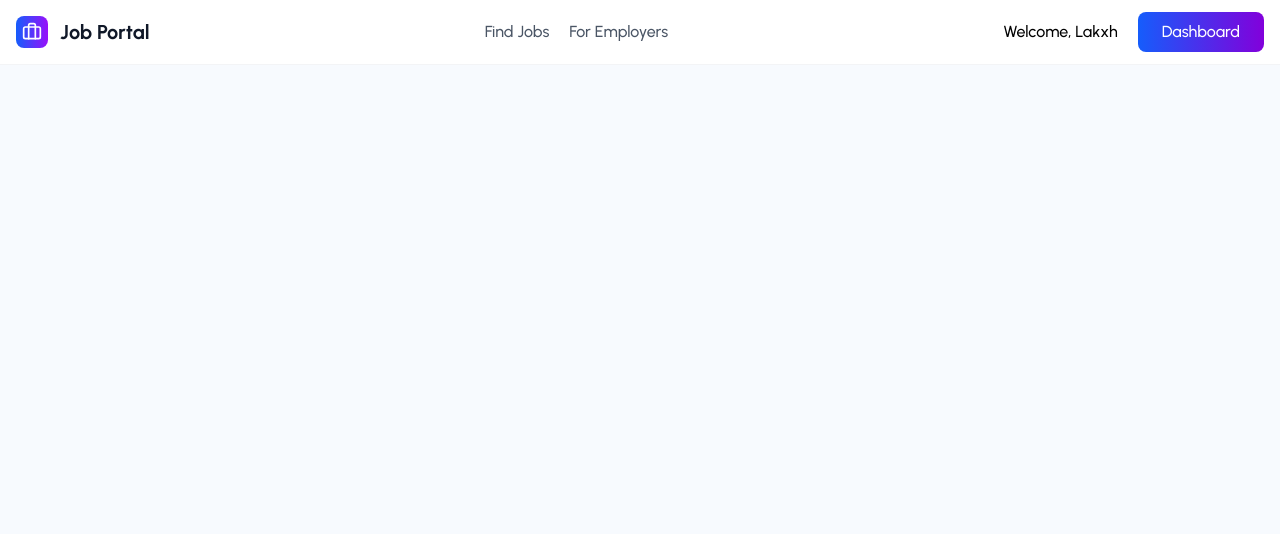
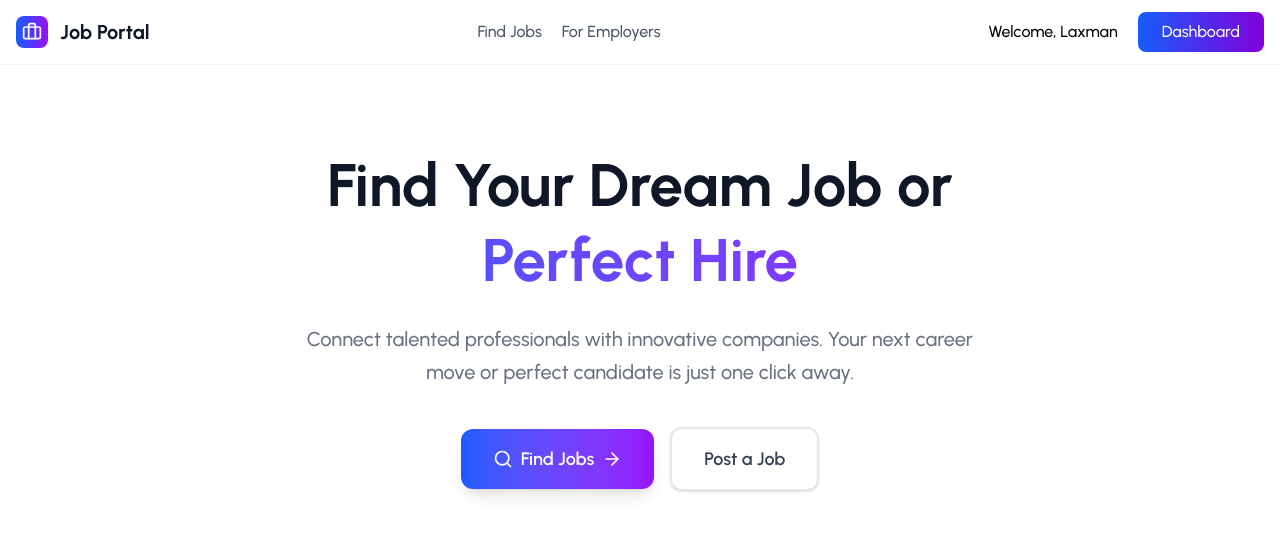
Before and after one commit to LaxmanGhimire7/job-portal, a React (Vite) app in the folder client/: page / in a window 1280 px wide. Shown: the top 534 px of the page. Built offline with nearby package versions, Linux system fonts and the light colour scheme; the HTML template or start-up script is replaced by a standard one.

Commit message:
hero section

```diff
--- a/client/src/Pages/LandingPage/LandingPage.jsx
+++ b/client/src/Pages/LandingPage/LandingPage.jsx
@@ -1,9 +1,11 @@
 import Header from './components/Header'
+import Hero from './components/Hero';
 
 function LandingPage() {
   return (
     <div className='min-h-screen'>
      <Header />
+     <Hero />
     </div>
   )
 }
--- a/client/src/Pages/LandingPage/components/Header.jsx
+++ b/client/src/Pages/LandingPage/components/Header.jsx
@@ -5,7 +5,7 @@ import { motion } from "framer-motion";
 
 function Header() {
   const isAuthenticated = true;
-  const user = { fullName: "Lakxh", role: "employer" };
+  const user = { fullName: "Laxman", role: "employer" };
   const navigate = useNavigate();
 
   return (
--- /dev/null
+++ b/client/src/Pages/LandingPage/components/Hero.jsx
@@ -0,0 +1,75 @@
+import { motion } from "framer-motion";
+import { ArrowRight, Search } from "lucide-react";
+import { useNavigate } from "react-router-dom";
+
+function Hero() {
+    const navigate = useNavigate();
+    const isAuthenticated = true;
+    const user = {name: "lAXMAN", role:"employer"}
+  return (
+    <div className="pt-27 pb-16 min-h-screen bg-white">
+      <div className="mx-auto max-w-4xl text-center ">
+        <motion.h1
+          initial={{ opacity: 0, y: 30 }}
+          animate={{ opacity: 1, y: 0 }}
+          transition={{ duration: 0.8 }}
+          className="text-4xl md:text-5xl lg:text-6xl font-bold text-gray-900 mb-6 leading-tight pt-10"
+        >
+          Find Your Dream Job or <br />
+          <span className="block bg-gradient-to-r from-blue-600 to-purple-600 bg-clip-text text-transparent">
+            Perfect Hire
+          </span>
+        </motion.h1>
+
+        {/* This is  */}
+        <motion.p
+          initial={{ opacity: 0, y: 30 }}
+          animate={{ opacity: 1, y: 1 }}
+          transition={{ delay: 0.2, duration: 0.8 }}
+          className="max-w-2xl mx-auto text-gray-500 font-medium text-xl leading-relaxed"
+        >
+          Connect talented professionals with innovative companies. Your next
+          career move or perfect candidate is just one click away.
+        </motion.p>
+
+        {/* This is for button section */}
+        <motion.div
+          initial={{ opacity: 0, y: 30 }}
+          transition={{ duration: 0.8 }}
+          animate={{ opacity: 1, y: 0 }}
+          className="flex flex-col sm:flex-row gap-4 justify-center items-center mt-10"
+        >
+          <motion.button
+            whileHover={{ scale: 1.02 }}
+            whileTap={{ scale: 0.98 }}
+            onClick={()=>{
+                navigate("/find-jobs")
+            }}
+            className=" bg-gradient-to-r from-blue-600 to-purple-600 text-white px-8 py-4 rounded-xl font-semibold text-lg hover:from-blue-700 hover:to-purple-700 transition-all duration-300 shadow-lg hover:shadow-xl flex items-center space-x-2"
+          >
+            <Search className="w-5 h-5" />
+            <span>Find Jobs</span>
+            <ArrowRight className="w-5 h-5 group-hover:translate-x-1 transition-transform" />
+          </motion.button>
+
+          <motion.button
+            whileHover={{ scale: 1.02 }}
+            whileTap={{ scale: 0.98 }}
+            onClick={()=>{
+                navigate(
+                    isAuthenticated && user.role === "employer"
+                    ? "/post-job"
+                    :"/login"
+                )
+            }}
+            className="bg-white border-2 border-gray-200 text-gray-700 px-8 py-4 rounded-xl font-semibold text-lg hover:border-gray-300 hover:bg-gray-50 transition-all duration-300 shadow-sm hover:shadow-md"
+          >
+            Post a Job
+          </motion.button>
+        </motion.div>
+      </div>
+    </div>
+  );
+}
+
+export default Hero;
```
